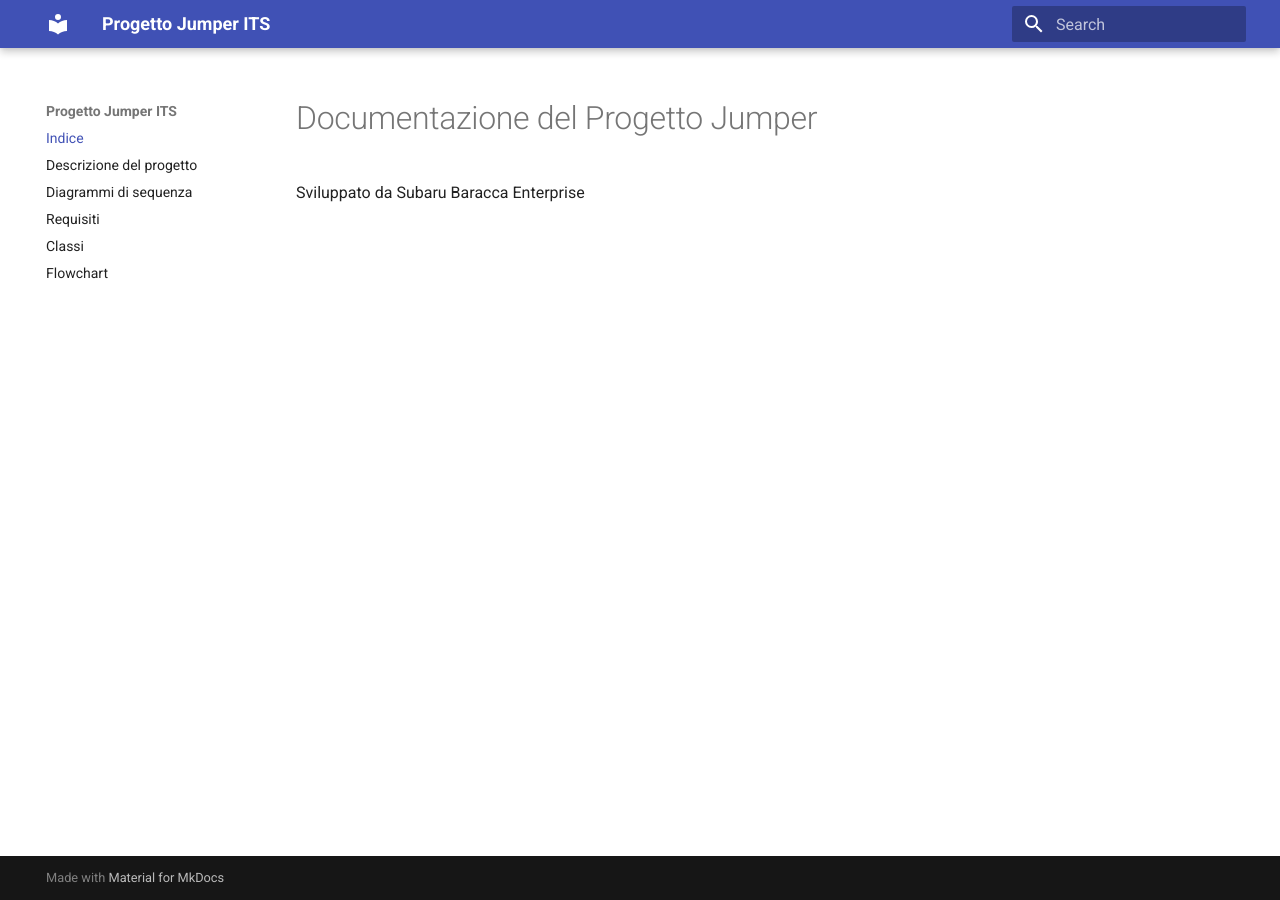
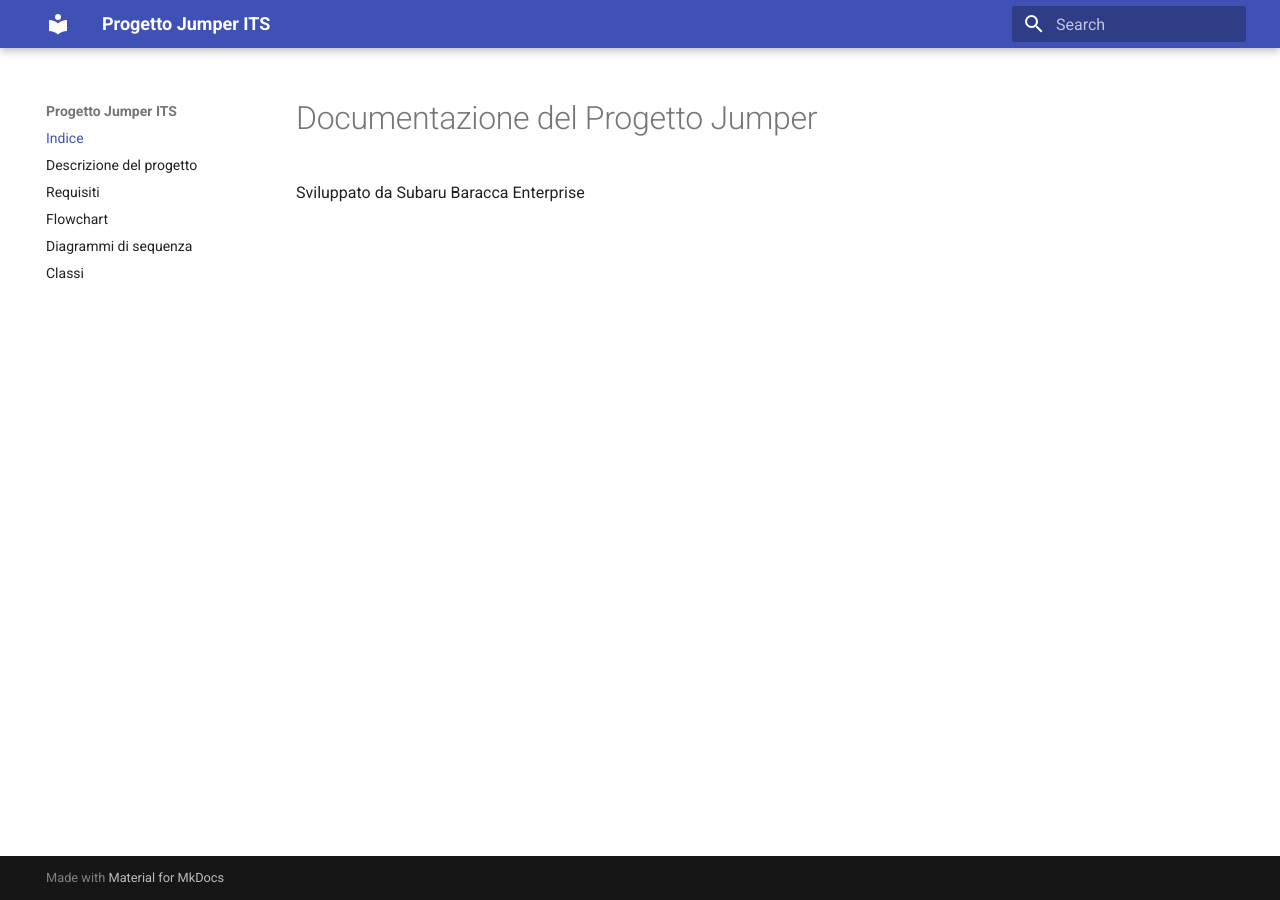
Before and after one commit to LucaParchitelliITS/JumperProjectITS, an MkDocs documentation site: the page built from docs/index.md, in a window 1280 px wide. Built offline with MkDocs 1.6.1 and Material for MkDocs 9.7.7, drawn with Linux system fonts in a browser that asks for light colours; part of the change alters nothing that is shown.

Commit message:
Odio Il Mondo

```diff
--- a/mkdocs.yml
+++ b/mkdocs.yml
@@ -3,10 +3,10 @@ site_name: Progetto Jumper ITS
 nav:
   - Indice: index.md
   - Descrizione del progetto: descrizione.md
+  - Requisiti: requisiti.md
+  - Flowchart: flowchart.md
   - Diagrammi di sequenza: diagrammi_di_sequenza.md
-  - Requisiti: requisiti.md
   - Classi: classi.md
-  - Flowchart: flowchart.md
 
 theme:
   name: material
```
